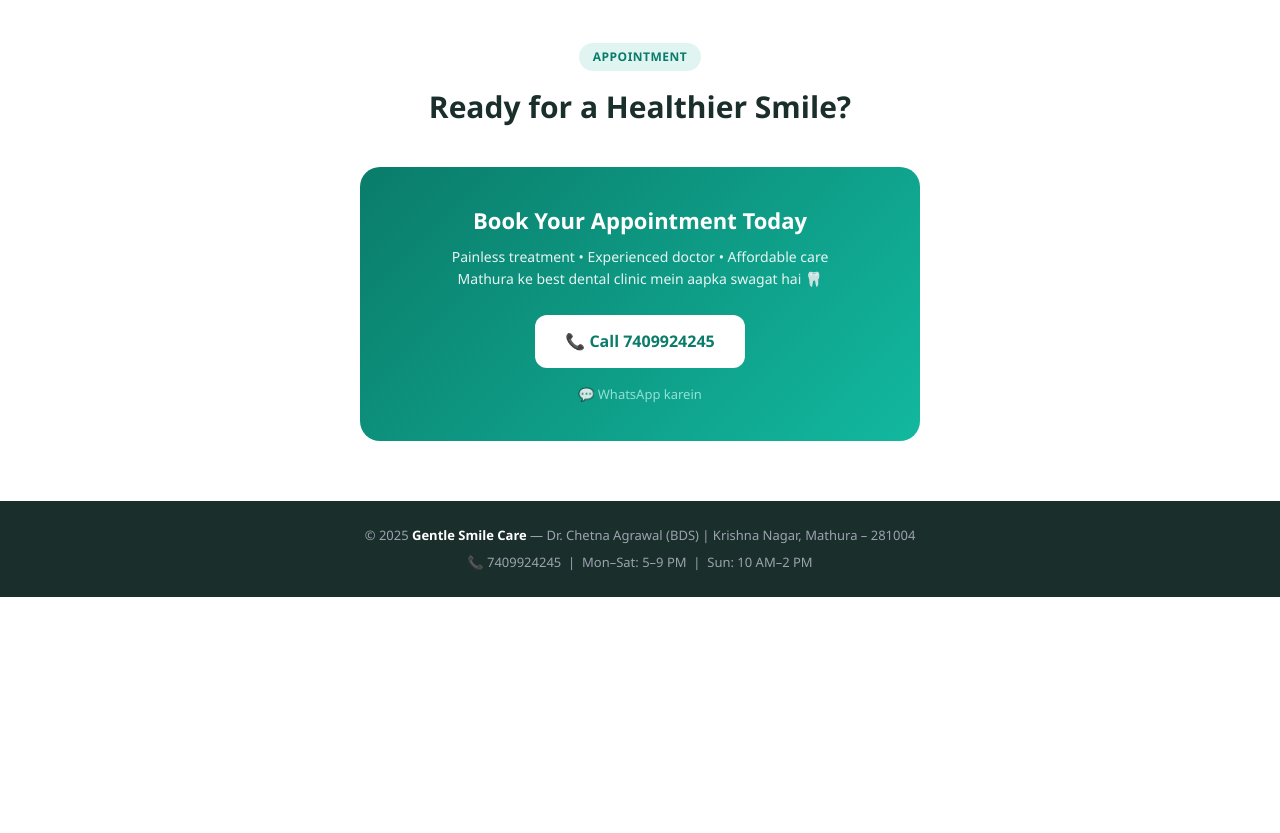
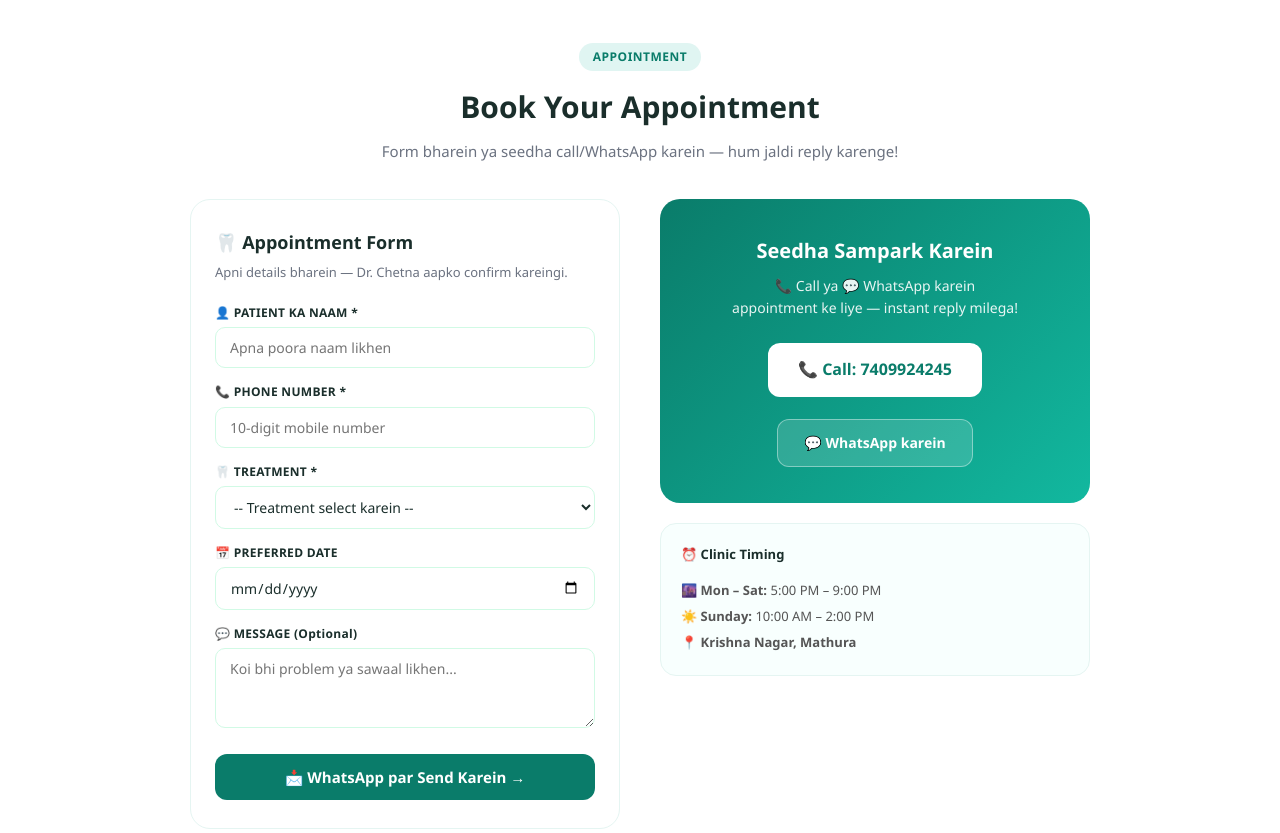
Before and after one commit to DrChetnaAgrawal/gentlesmilecare, a plain HTML site: page index.html in a window 1280 px wide. Shown: the part 3720-4553 px from the top of the page. Before the commit the page ends 4317 px from the top, so only its background shows below. Drawn offline with Linux system fonts and the light colour scheme.

Commit message:
Update index.html

```diff
--- a/index.html
+++ b/index.html
@@ -112,8 +112,29 @@
 .contact-val{font-size:15px;font-weight:700;color:var(--dark);line-height:1.5}
 .contact-val a{color:var(--teal)}
 
-/* APPOINTMENT */
-.appt-section{background:#fff;text-align:center}
+/* APPOINTMENT FORM */
+.appt-section{background:#fff}
+.appt-grid{display:grid;grid-template-columns:1fr 1fr;gap:40px;align-items:start;max-width:900px;margin:36px auto 0;flex-wrap:wrap}
+.form-box{background:#fff;border:1.5px solid #e5f5f2;border-radius:20px;padding:28px 24px}
+.form-box h3{font-size:18px;font-weight:800;color:var(--dark);margin-bottom:6px}
+.form-box p{font-size:13px;color:var(--gray);margin-bottom:20px}
+.form-group{margin-bottom:14px}
+.form-group label{display:block;font-size:12px;font-weight:700;color:var(--dark);margin-bottom:5px;letter-spacing:.3px}
+.form-group input,.form-group select,.form-group textarea{width:100%;padding:10px 14px;border:1.5px solid #d1fae5;border-radius:10px;font-size:14px;font-family:inherit;color:var(--dark);background:#fff;outline:none;transition:border .2s}
+.form-group input:focus,.form-group select:focus,.form-group textarea:focus{border-color:var(--teal)}
+.form-group textarea{resize:vertical;min-height:80px}
+.form-submit{width:100%;padding:13px;background:var(--teal);color:#fff;border:none;border-radius:12px;font-size:15px;font-weight:700;cursor:pointer;transition:.2s;font-family:inherit;margin-top:4px}
+.form-submit:hover{background:var(--teal2)}
+.form-success{display:none;background:#e0f5f2;border:1.5px solid var(--teal);border-radius:12px;padding:16px;text-align:center;margin-top:14px}
+.form-success p{color:var(--teal);font-weight:700;font-size:14px}
+.cta-box{background:linear-gradient(135deg,#0a7c6a,#12b89f);border-radius:20px;padding:36px 28px;color:#fff;text-align:center}
+.cta-box h3{font-size:20px;font-weight:800;margin-bottom:8px}
+.cta-box p{font-size:14px;opacity:.9;margin-bottom:24px;line-height:1.6}
+.appt-btn{display:inline-flex;align-items:center;gap:8px;background:#fff;color:var(--teal);padding:13px 26px;border-radius:12px;font-weight:800;font-size:15px;text-decoration:none;transition:.2s;margin-bottom:12px}
+.appt-btn:hover{background:#e0f5f2}
+.wa-btn{display:inline-flex;align-items:center;gap:8px;background:rgba(255,255,255,.15);color:#fff;padding:12px 26px;border-radius:12px;font-weight:700;font-size:14px;text-decoration:none;border:1.5px solid rgba(255,255,255,.4);transition:.2s}
+.wa-btn:hover{background:rgba(255,255,255,.25)}
+@media(max-width:700px){.appt-grid{grid-template-columns:1fr}}
 .appt-box{max-width:560px;margin:36px auto 0;background:linear-gradient(135deg,#0a7c6a,#12b89f);border-radius:20px;padding:36px 28px;color:#fff}
 .appt-box h3{font-size:22px;font-weight:800;margin-bottom:8px}
 .appt-box p{font-size:14px;opacity:.9;margin-bottom:24px}
@@ -362,17 +383,80 @@
   </div>
 </section>
 
-<!-- APPOINTMENT CTA -->
-<section class="appt-section">
+<!-- APPOINTMENT FORM -->
+<section class="appt-section" id="appointment">
   <div class="center">
     <div class="section-tag">APPOINTMENT</div>
-    <div class="section-title">Ready for a Healthier Smile?</div>
+    <div class="section-title">Book Your Appointment</div>
+    <div class="section-sub">Form bharein ya seedha call/WhatsApp karein — hum jaldi reply karenge!</div>
   </div>
-  <div class="appt-box">
-    <h3>Book Your Appointment Today</h3>
-    <p>Painless treatment • Experienced doctor • Affordable care<br>Mathura ke best dental clinic mein aapka swagat hai 🦷</p>
-    <a href="tel:7409924245" class="appt-btn">📞 Call 7409924245</a>
-    <a href="https://wa.me/917409924245?text=Hello%20Dr.%20Chetna,%20I%20want%20to%20book%20an%20appointment%20at%20Gentle%20Smile%20Care." class="appt-phone" style="color:#b2f0e8;text-decoration:none">💬 WhatsApp karein</a>
+  <div class="appt-grid">
+
+    <!-- FORM -->
+    <div class="form-box">
+      <h3>🦷 Appointment Form</h3>
+      <p>Apni details bharein — Dr. Chetna aapko confirm kareingi.</p>
+      <form id="apptForm" onsubmit="submitForm(event)">
+        <div class="form-group">
+          <label>👤 PATIENT KA NAAM *</label>
+          <input type="text" id="f-name" placeholder="Apna poora naam likhen" required>
+        </div>
+        <div class="form-group">
+          <label>📞 PHONE NUMBER *</label>
+          <input type="tel" id="f-phone" placeholder="10-digit mobile number" maxlength="10" required>
+        </div>
+        <div class="form-group">
+          <label>🦷 TREATMENT *</label>
+          <select id="f-treatment" required>
+            <option value="">-- Treatment select karein --</option>
+            <option>Root Canal Treatment</option>
+            <option>Dental Implant</option>
+            <option>Crown & Bridge</option>
+            <option>Dentures</option>
+            <option>Scaling & Cleaning</option>
+            <option>Tooth Filling</option>
+            <option>Tooth Extraction</option>
+            <option>Braces / Orthodontics</option>
+            <option>Kids Dental Care</option>
+            <option>Checkup / Consultation</option>
+            <option>Other</option>
+          </select>
+        </div>
+        <div class="form-group">
+          <label>📅 PREFERRED DATE</label>
+          <input type="date" id="f-date">
+        </div>
+        <div class="form-group">
+          <label>💬 MESSAGE (Optional)</label>
+          <textarea id="f-msg" placeholder="Koi bhi problem ya sawaal likhen..."></textarea>
+        </div>
+        <button type="submit" class="form-submit">📩 WhatsApp par Send Karein →</button>
+      </form>
+      <div class="form-success" id="successMsg">
+        <p>✅ Message WhatsApp par bhej diya gaya!<br>Dr. Chetna jaldi reply karengi 😊</p>
+      </div>
+    </div>
+
+    <!-- CTA -->
+    <div>
+      <div class="cta-box">
+        <h3>Seedha Sampark Karein</h3>
+        <p>📞 Call ya 💬 WhatsApp karein<br>appointment ke liye — instant reply milega!</p>
+        <div style="display:flex;flex-direction:column;gap:10px;align-items:center">
+          <a href="tel:7409924245" class="appt-btn">📞 Call: 7409924245</a>
+          <a href="https://wa.me/917409924245?text=Hello%20Dr.%20Chetna,%20I%20want%20to%20book%20an%20appointment%20at%20Gentle%20Smile%20Care." class="wa-btn">💬 WhatsApp karein</a>
+        </div>
+      </div>
+      <div style="margin-top:20px;background:#f8fffe;border:1.5px solid #e5f5f2;border-radius:16px;padding:20px">
+        <div style="font-size:13px;font-weight:700;color:var(--dark);margin-bottom:12px">⏰ Clinic Timing</div>
+        <div style="font-size:13px;color:#555;line-height:2">
+          🌆 <b>Mon – Sat:</b> 5:00 PM – 9:00 PM<br>
+          ☀️ <b>Sunday:</b> 10:00 AM – 2:00 PM<br>
+          📍 <b>Krishna Nagar, Mathura</b>
+        </div>
+      </div>
+    </div>
+
   </div>
 </section>
 
@@ -382,5 +466,25 @@
   <p style="margin-top:6px">📞 7409924245 &nbsp;|&nbsp; Mon–Sat: 5–9 PM &nbsp;|&nbsp; Sun: 10 AM–2 PM</p>
 </footer>
 
+<script>
+function submitForm(e) {
+  e.preventDefault();
+  var name = document.getElementById('f-name').value;
+  var phone = document.getElementById('f-phone').value;
+  var treatment = document.getElementById('f-treatment').value;
+  var date = document.getElementById('f-date').value;
+  var msg = document.getElementById('f-msg').value;
+  var text = 'Hello Dr. Chetna! 🦷 Appointment Book Karni Hai:\n\n'
+    + '👤 Naam: ' + name + '\n'
+    + '📞 Phone: ' + phone + '\n'
+    + '🦷 Treatment: ' + treatment + '\n'
+    + (date ? '📅 Date: ' + date + '\n' : '')
+    + (msg ? '💬 Message: ' + msg : '');
+  var url = 'https://wa.me/917409924245?text=' + encodeURIComponent(text);
+  window.open(url, '_blank');
+  document.getElementById('apptForm').reset();
+  document.getElementById('successMsg').style.display = 'block';
+}
+</script>
 </body>
 </html>
```
